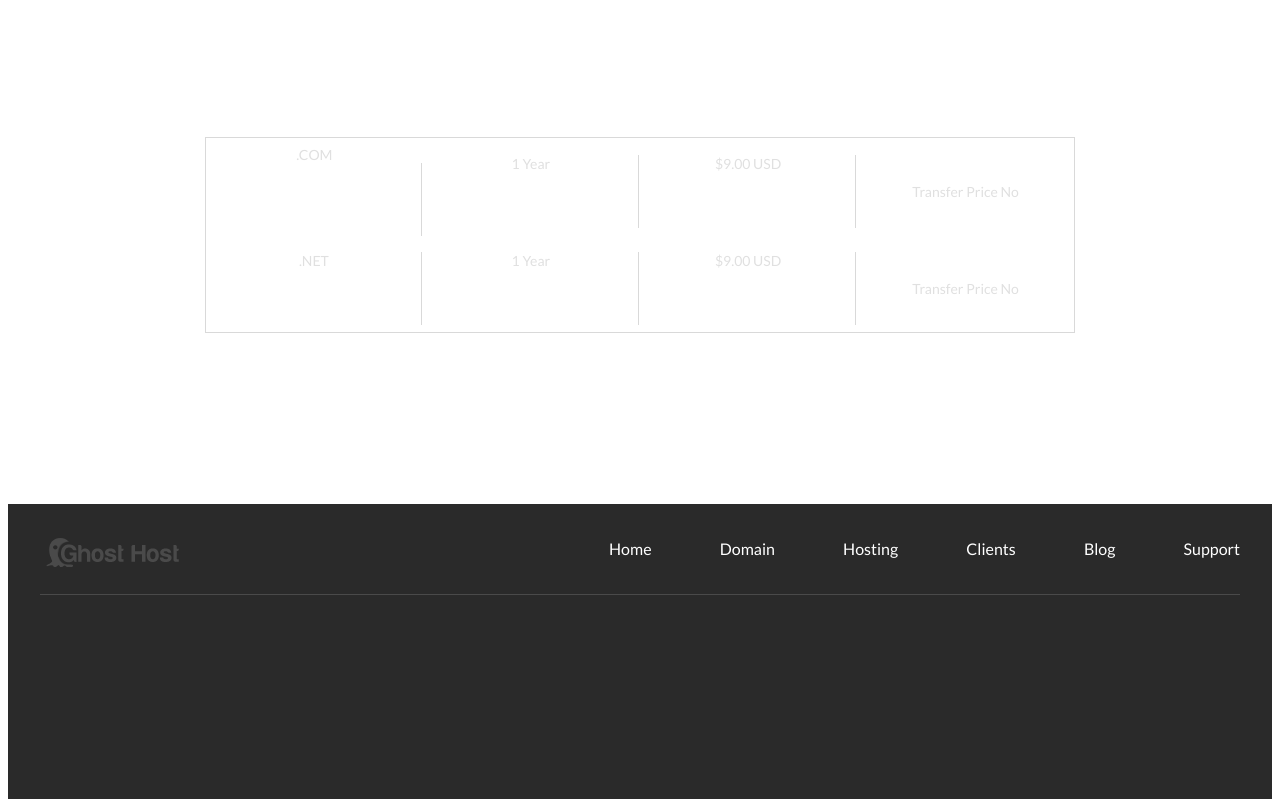
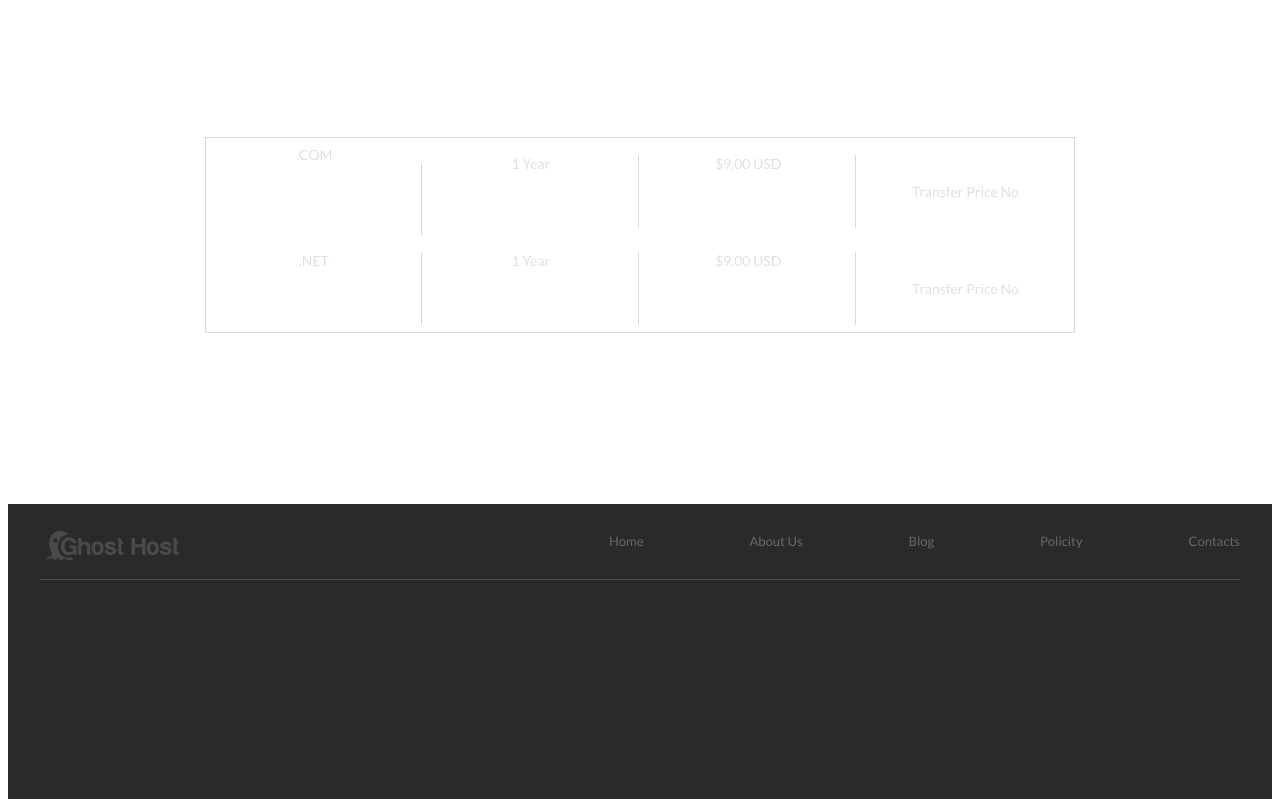
Before and after one commit to Aliaksandrlosich/markup-2018q3, a plain HTML site: page index.html in a window 1280 px wide. Shown: the part 1235-2034 px from the top of the page. Drawn offline with Linux system fonts and the light colour scheme.

Commit message:
feat:footer_menu

```diff
--- a/index.html
+++ b/index.html
@@ -66,18 +66,17 @@
 </section>
 
 <footer>
-    <div class="menu">
+    <div class="menu_footer">
             <a class="logo_footer" href="#header">
                     <img src="image/logo.png" alt="Ghost Host" width="133" height="29">
             </a>
 
-            <ul class="navigation">
-                        <li><a class="navigation__link" href="#header">Home</a></li>
-                        <li><a class="navigation__link" href="#domain">Domain</a></li>
-                        <li><a class="navigation__link" href="#hosting">Hosting</a></li>
-                        <li><a class="navigation__link" href="#clients">Clients</a></li>
-                        <li><a class="navigation__link" href="#blog">Blog</a></li>
-                        <li><a class="navigation__link" href="#support">Support</a></li>
+            <ul class="navigation_footer">
+                        <li><a class="footer__link" href="#header">Home</a></li>
+                        <li><a class="footer__link" href="#domain">About Us</a></li>
+                        <li><a class="footer__link" href="#hosting">Blog</a></li>
+                        <li><a class="footer__link" href="#clients">Policity</a></li>
+                        <li><a class="footer__link" href="#blog">Contacts</a></li>
             </ul>
         </div>
 </footer>
--- a/style.css
+++ b/style.css
@@ -46,9 +46,11 @@ h2,h3 {
     border-bottom: 1px solid rgba(255, 255, 255, 0.15);
 
 }
+
 .navigation {
     align-items: center;
 }
+
 .navigation__link {
     display: block;
     height: 90px;
@@ -59,6 +61,7 @@ h2,h3 {
 .navigation__link:hover {
     border-bottom: 1px solid #ffffff;
 }
+
 .text {
     height: 524px;
     margin-top: 328px;
@@ -80,16 +83,19 @@ h2,h3 {
     font-family: Georgia, 'Times New Roman', serif;
     font-style: italic;
 }
+
 .logo {
     padding: 10px 6px 0px;
     display: block;
 }
+
 .sign {
     display: grid;
     grid-template-columns: 50% auto;
     grid-template-rows: 121px;
     background-color: #2fac6c;
 }
+
 .login,
 .register {
     line-height: 121px;
@@ -106,29 +112,35 @@ h2,h3 {
     background-color: #203747;
 
 }
+
 .register {
     padding-left: 240px;
 }
+
 .login:hover,
 .register:hover {
     color: #bdb6ff
 }
 /*header*/
+
 /*domain*/
 .newdomain {
     height: 580px;
      margin-top:87px;
      text-align: center;
 }
+
 .domainhead {
     font-family: 'Lato', sans-serif;
      font-size: 18px;
      color: rgb(56,55,55);
 }
+
 .domaintext {
     color:rgb(174,174,174);
     font-size: 18px;
 }
+
 .table {
     border:1px solid rgb(217,217,217);
     width: 870px;
@@ -138,12 +150,14 @@ h2,h3 {
     border-collapse: collapse;
 
 }
+
 tr,td{
     color:rgb(224,224,224);
      font-family: 'Lato', sans-serif;
      font-size: 14px;
 
  }
+
 .border {
     height: 73px;
     border-right:1px solid rgb(217,217,217);
@@ -152,9 +166,38 @@ tr,td{
 footer {
     height: 295px;
     background-color:rgb(42,42,42);
+    user-select: none;
+    overflow: hidden;
 }
+
 .logo_footer {
     padding: 10px 6px 0px;
     display: block;
     opacity: 0.15;
 }
+
+.menu_footer {
+    display:flex;
+    justify-content: space-between;
+    max-width: 1200px;
+    margin: 0 auto;
+    align-items: center;
+    border-bottom: 1px solid rgba(255, 255, 255, 0.15);
+}
+
+.navigation_footer {
+    align-items: center;
+}
+
+.footer__link {
+    font-size: 13px;
+    display: block;
+    height: 75px;
+    line-height: 75px;
+    color: rgb(104,104,104);
+}
+
+.footer__link:hover {
+    color:white;
+}
+/*footer*/
```
